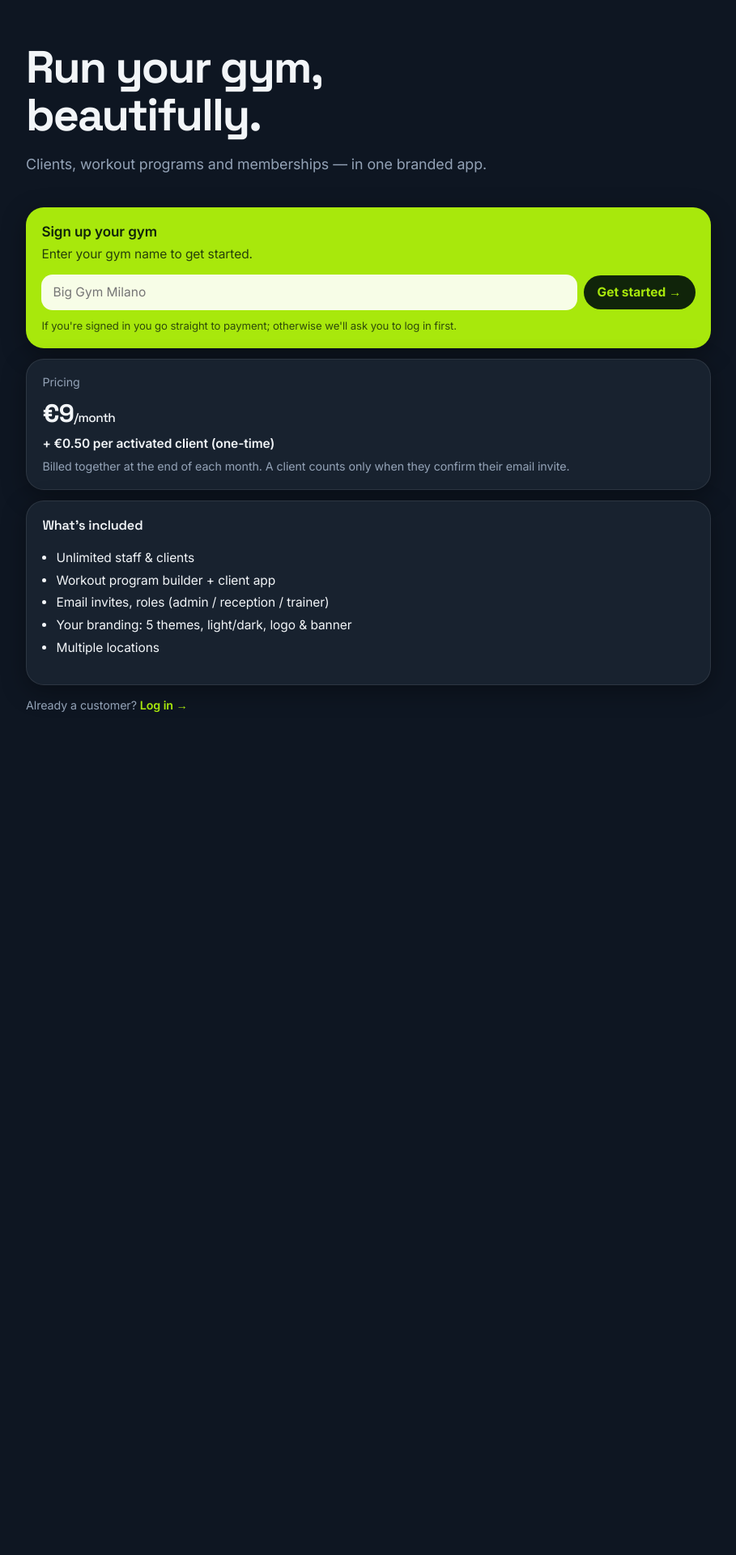
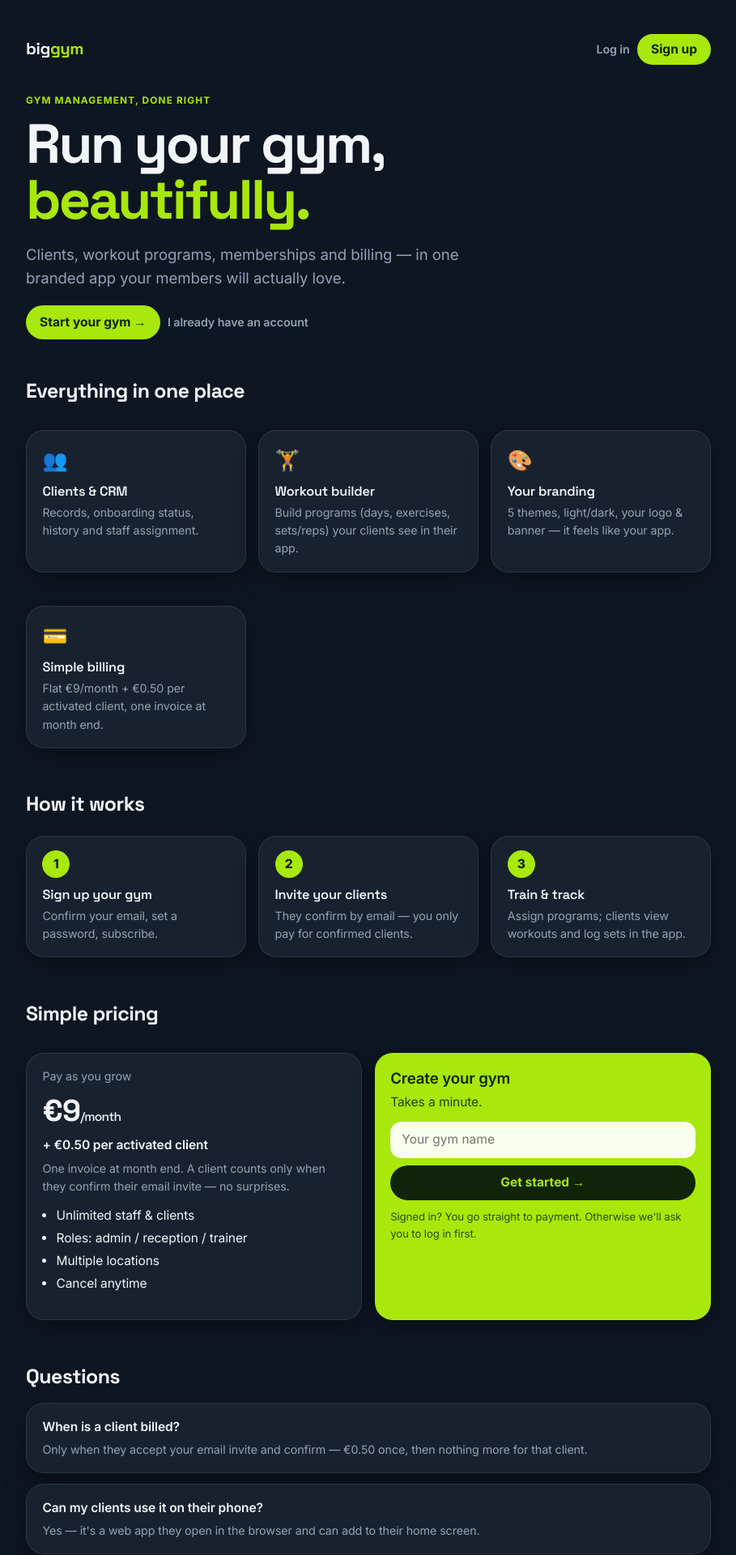
Before and after one commit to unkredible/biggym, a Next.js app: page / in a window 1280 px wide. Shown: the top 1920 px of the page at 81% size, without its empty margins (185-1094 px from the left). Before the commit the page ends 958 px from the top, so only its background shows below. Built offline with nearby package versions, Linux system fonts and the light colour scheme.

Commit message:
feat(portal): full one-page marketing site
Nav, hero, features grid, how-it-works steps, pricing + sign-up CTA, FAQ and
footer — a complete landing on biggym.<base>.

```diff
--- a/src/app/globals.css
+++ b/src/app/globals.css
@@ -176,6 +176,17 @@ a.list-row:hover { background: var(--surface-2); opacity: 1; }
 .field { display: flex; flex-direction: column; gap: 0.35rem; margin-top: 0.9rem; }
 .field:first-child { margin-top: 0; }
 
+/* ---- landing page ----------------------------------------------------- */
+.lp-nav { display: flex; align-items: center; justify-content: space-between; padding: 1.2rem 0 0.5rem; }
+.lp-eyebrow { color: var(--accent); font-weight: 700; letter-spacing: 0.1em; text-transform: uppercase; font-size: 0.76rem; }
+.lp-hero-h { font-family: var(--font-display), sans-serif; font-weight: 700; font-size: clamp(2.6rem, 8vw, 4.4rem); line-height: 1.02; letter-spacing: -0.04em; margin: 0.5rem 0; }
+.lp-grid { display: grid; gap: 1rem; grid-template-columns: repeat(auto-fit, minmax(210px, 1fr)); margin: 1rem 0; }
+.lp-feature .ic { font-size: 1.6rem; }
+.lp-steps { display: grid; gap: 1rem; grid-template-columns: repeat(auto-fit, minmax(220px, 1fr)); }
+.lp-step .n { display: inline-grid; place-items: center; width: 34px; height: 34px; border-radius: 999px; background: var(--accent); color: var(--accent-ink); font-weight: 800; }
+.lp-foot { margin-top: 3rem; padding: 2rem 0 1rem; border-top: 1px solid var(--border); color: var(--muted); font-size: 0.9rem; }
+.lp-section-title { font-size: 1.6rem; margin: 2.4rem 0 0.4rem; }
+
 /* ---- app header (logo + name) ----------------------------------------- */
 .appbar {
   display: flex; align-items: center; justify-content: space-between;
--- a/src/app/page.tsx
+++ b/src/app/page.tsx
@@ -13,70 +13,134 @@ export default function PortalHome() {
 
   return (
     <main>
-      <section style={{ padding: "2rem 0 0.5rem" }}>
-        <h1 style={{ fontSize: "clamp(2.4rem,7vw,3.6rem)" }}>
+      {/* Nav */}
+      <nav className="lp-nav">
+        <span className="brandname" style={{ fontSize: "1.3rem" }}>
+          big<span style={{ color: "var(--accent)" }}>gym</span>
+        </span>
+        <div className="row" style={{ gap: "0.6rem" }}>
+          <a href={login} className="muted" style={{ fontWeight: 600 }}>Log in</a>
+          <a href="#signup"><button className="primary" style={{ padding: "0.45rem 1.1rem" }}>Sign up</button></a>
+        </div>
+      </nav>
+
+      {/* Hero */}
+      <section style={{ padding: "1.5rem 0 0.5rem" }}>
+        <span className="lp-eyebrow">Gym management, done right</span>
+        <h1 className="lp-hero-h">
           Run your gym,
           <br />
-          beautifully.
+          <span style={{ color: "var(--accent)" }}>beautifully.</span>
         </h1>
-        <p className="muted" style={{ fontSize: "1.15rem" }}>
-          Clients, workout programs and memberships — in one branded app.
+        <p className="muted" style={{ fontSize: "1.2rem", maxWidth: 560 }}>
+          Clients, workout programs, memberships and billing — in one branded app
+          your members will actually love.
         </p>
+        <div className="row" style={{ gap: "0.6rem", marginTop: "1.2rem" }}>
+          <a href="#signup"><button className="primary">Start your gym →</button></a>
+          <a href={login} className="muted" style={{ fontWeight: 600 }}>I already have an account</a>
+        </div>
       </section>
 
-      {/* Strong CTA: start gym sign-up right here */}
-      <form className="card accent" action={onboarding} method="get">
-        <strong style={{ fontSize: "1.1rem" }}>Sign up your gym</strong>
-        <p style={{ margin: "0.2rem 0 0.8rem", opacity: 0.85 }}>
-          Enter your gym name to get started.
-        </p>
-        <div className="row" style={{ gap: "0.5rem" }}>
+      {/* Features */}
+      <h2 className="lp-section-title">Everything in one place</h2>
+      <div className="lp-grid">
+        {[
+          { ic: "👥", t: "Clients & CRM", d: "Records, onboarding status, history and staff assignment." },
+          { ic: "🏋️", t: "Workout builder", d: "Build programs (days, exercises, sets/reps) your clients see in their app." },
+          { ic: "🎨", t: "Your branding", d: "5 themes, light/dark, your logo & banner — it feels like your app." },
+          { ic: "💳", t: "Simple billing", d: "Flat €9/month + €0.50 per activated client, one invoice at month end." },
+        ].map((f) => (
+          <div className="card lp-feature" key={f.t}>
+            <div className="ic">{f.ic}</div>
+            <h3 style={{ margin: "0.4rem 0 0.2rem" }}>{f.t}</h3>
+            <p className="muted" style={{ margin: 0 }}>{f.d}</p>
+          </div>
+        ))}
+      </div>
+
+      {/* How it works */}
+      <h2 className="lp-section-title">How it works</h2>
+      <div className="lp-steps">
+        {[
+          { n: 1, t: "Sign up your gym", d: "Confirm your email, set a password, subscribe." },
+          { n: 2, t: "Invite your clients", d: "They confirm by email — you only pay for confirmed clients." },
+          { n: 3, t: "Train & track", d: "Assign programs; clients view workouts and log sets in the app." },
+        ].map((s) => (
+          <div className="card lp-step" key={s.n}>
+            <span className="n">{s.n}</span>
+            <h3 style={{ margin: "0.5rem 0 0.2rem" }}>{s.t}</h3>
+            <p className="muted" style={{ margin: 0 }}>{s.d}</p>
+          </div>
+        ))}
+      </div>
+
+      {/* Pricing + sign-up CTA */}
+      <h2 className="lp-section-title" id="signup">Simple pricing</h2>
+      <div className="lp-grid">
+        <div className="card">
+          <p className="muted" style={{ margin: 0 }}>Pay as you grow</p>
+          <h2 style={{ margin: "0.2rem 0 0.1rem", fontSize: "2.4rem" }}>
+            €9<span style={{ fontSize: "1rem", fontWeight: 500 }}>/month</span>
+          </h2>
+          <p style={{ margin: 0, fontWeight: 600 }}>+ €0.50 per activated client</p>
+          <p className="muted" style={{ margin: "0.4rem 0 0" }}>
+            One invoice at month end. A client counts only when they confirm their
+            email invite — no surprises.
+          </p>
+          <ul style={{ marginTop: "0.8rem" }}>
+            <li>Unlimited staff &amp; clients</li>
+            <li>Roles: admin / reception / trainer</li>
+            <li>Multiple locations</li>
+            <li>Cancel anytime</li>
+          </ul>
+        </div>
+
+        <form className="card accent" action={onboarding} method="get">
+          <strong style={{ fontSize: "1.2rem" }}>Create your gym</strong>
+          <p style={{ margin: "0.2rem 0 0.8rem", opacity: 0.85 }}>Takes a minute.</p>
           <input
             name="name"
-            placeholder="Big Gym Milano"
+            placeholder="Your gym name"
             required
-            style={{ flex: 1, minWidth: 180, background: "rgba(255,255,255,0.9)", color: "#111" }}
+            style={{ width: "100%", background: "rgba(255,255,255,0.92)", color: "#111" }}
           />
           <button
             type="submit"
-            style={{ background: "var(--accent-ink)", color: "var(--accent)", border: 0 }}
+            style={{ width: "100%", marginTop: "0.6rem", background: "var(--accent-ink)", color: "var(--accent)", border: 0 }}
           >
             Get started →
           </button>
-        </div>
-        <p style={{ margin: "0.6rem 0 0", opacity: 0.8, fontSize: "0.85rem" }}>
-          If you&apos;re signed in you go straight to payment; otherwise we&apos;ll
-          ask you to log in first.
-        </p>
-      </form>
-
-      {/* Pricing */}
-      <div className="card">
-        <p className="muted" style={{ margin: 0 }}>Pricing</p>
-        <h2 style={{ margin: "0.2rem 0 0.1rem", fontSize: "2rem" }}>
-          €9<span style={{ fontSize: "1rem", fontWeight: 500 }}>/month</span>
-        </h2>
-        <p style={{ margin: 0, fontWeight: 600 }}>+ €0.50 per activated client (one-time)</p>
-        <p className="muted" style={{ margin: "0.3rem 0 0" }}>
-          Billed together at the end of each month. A client counts only when they
-          confirm their email invite.
-        </p>
+          <p style={{ margin: "0.7rem 0 0", opacity: 0.8, fontSize: "0.85rem" }}>
+            Signed in? You go straight to payment. Otherwise we&apos;ll ask you to
+            log in first.
+          </p>
+        </form>
       </div>
 
-      <div className="card">
-        <h3>What&apos;s included</h3>
-        <ul>
-          <li>Unlimited staff &amp; clients</li>
-          <li>Workout program builder + client app</li>
-          <li>Email invites, roles (admin / reception / trainer)</li>
-          <li>Your branding: 5 themes, light/dark, logo &amp; banner</li>
-          <li>Multiple locations</li>
-        </ul>
+      {/* FAQ */}
+      <h2 className="lp-section-title">Questions</h2>
+      {[
+        { q: "When is a client billed?", a: "Only when they accept your email invite and confirm — €0.50 once, then nothing more for that client." },
+        { q: "Can my clients use it on their phone?", a: "Yes — it's a web app they open in the browser and can add to their home screen." },
+        { q: "Can I cancel?", a: "Anytime. You keep access until the end of the billing period." },
+      ].map((f) => (
+        <div className="card" key={f.q}>
+          <strong>{f.q}</strong>
+          <p className="muted" style={{ margin: "0.3rem 0 0" }}>{f.a}</p>
+        </div>
+      ))}
+
+      <div className="row" style={{ marginTop: "1.5rem" }}>
+        <a href="#signup"><button className="primary">Start your gym →</button></a>
       </div>
 
-      <p className="muted">
-        Already a customer? <a href={login}>Log in →</a>
-      </p>
+      <footer className="lp-foot">
+        <div className="row spread">
+          <span>biggym © {new Date().getFullYear()}</span>
+          <a href={login} className="muted">Log in</a>
+        </div>
+      </footer>
     </main>
   );
 }
```
